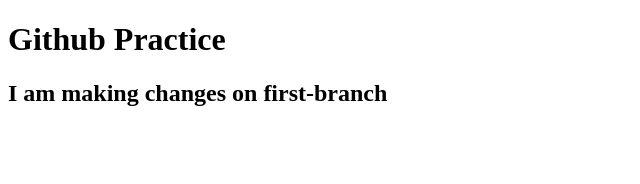
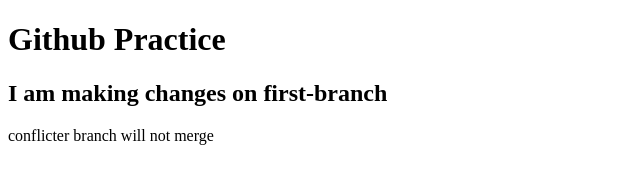
Before and after one commit to txddra/forks-toddra-prem, a plain HTML site: page index.html in a window 1280 px wide. Shown: the whole page, without its empty margins (0-640 px from the left). Drawn offline with Linux system fonts and the light colour scheme.

Commit message:
added message

```diff
--- a/index.html
+++ b/index.html
@@ -8,5 +8,6 @@
 <body>
     <h1>Github Practice </h1>
     <h2>I am making changes on first-branch</h2>
+    <p>conflicter branch will not merge</p>
 </body>
 </html>
```
